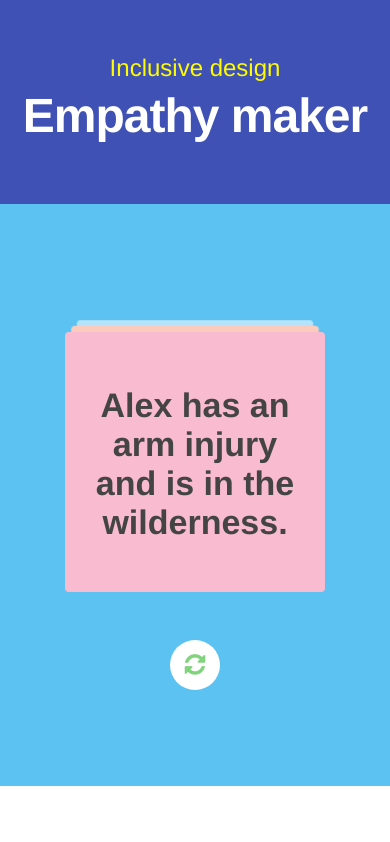
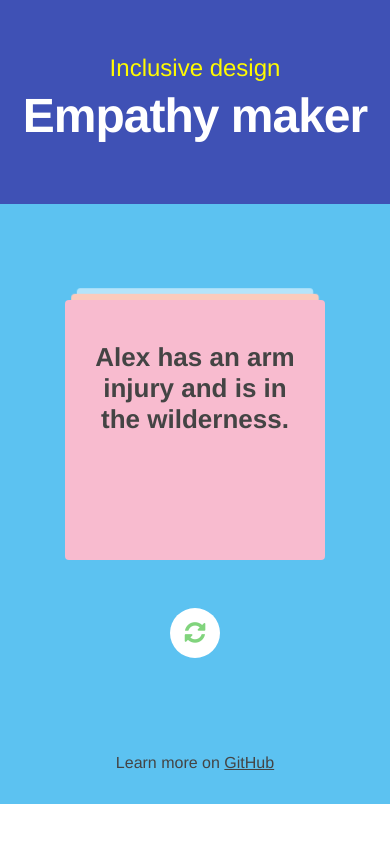
Before and after one commit to maya/empathy-maker, a plain HTML site: page index.html in a window 390 px wide. Drawn offline with Linux system fonts and the light colour scheme.

Commit message:
Add footer, update headings

```diff
--- a/css/component.css
+++ b/css/component.css
@@ -1,5 +1,11 @@
 .stack__item-text {
 	font-size: 34px;
+}
+
+@media screen and (max-width: 60em) {
+	.stack__item-text {
+		font-size: 26px;
+	}
 }
 
 .stack__item {
--- a/css/demo.css
+++ b/css/demo.css
@@ -23,9 +23,9 @@ body {
 
 a {
 	outline: none;
-	color: #03a9f4;
-	text-decoration: none;
-}
+	color: #444;
+/*	text-decoration: none;
+*/}
 
 a:hover, a:focus {
 	color: #fff;
@@ -145,7 +145,7 @@ button:focus {
 	-webkit-align-self: stretch;
 	align-self: stretch;
 	overflow: hidden;
-	padding: 2em 2em 6em;
+	padding: 6em 2em 1em 2em;
 	width: 50%;
 	position: relative;
 	display: -webkit-flex;
@@ -240,3 +240,7 @@ button:focus {
 		font-size: 0.9em;
 	}
 }
+
+.github-link {
+	padding-top: 5em;
+}
--- a/index.html
+++ b/index.html
@@ -17,11 +17,11 @@
 	</head>
 	<body>
 		<div class="container">
-			<header class="codrops-header color-0">
+			<header class="codrops-header color-0" role="banner">
 				<h1><span>Inclusive design</span> Empathy maker</h1>
 			</header>
 			<div class="content color-1">
-				<h2 class="content__title"></h2>
+				<!-- <h2 class="content__title"></h2> -->
 				<ul id="stack_yuda" class="stack stack--yuda">
 				</ul>
 				<div class="controls">
@@ -30,6 +30,9 @@
             <span class="text-hidden">See next card</span>
           </button>
 				</div>
+        <footer role="contentinfo">
+          <p class="github-link">Learn more on <a href="https://github.com/maya/empathy-maker">GitHub</a></p>
+        </footer>
       </div>
 		</div><!-- /container -->
     <script src="js/cards-content.js"></script>
--- a/js/cards-content.js
+++ b/js/cards-content.js
@@ -78,7 +78,7 @@ function addElement() {
   // and give it some content
   var listItem = document.createElement('li');
   listItem.className = 'stack__item';
-  var heading = document.createElement('h3');
+  var heading = document.createElement('h2');
   heading.className = 'stack__item-text';
   heading.innerHTML = newMessage(); //add the message to the newly created div.
   listItem.appendChild(heading);
```
